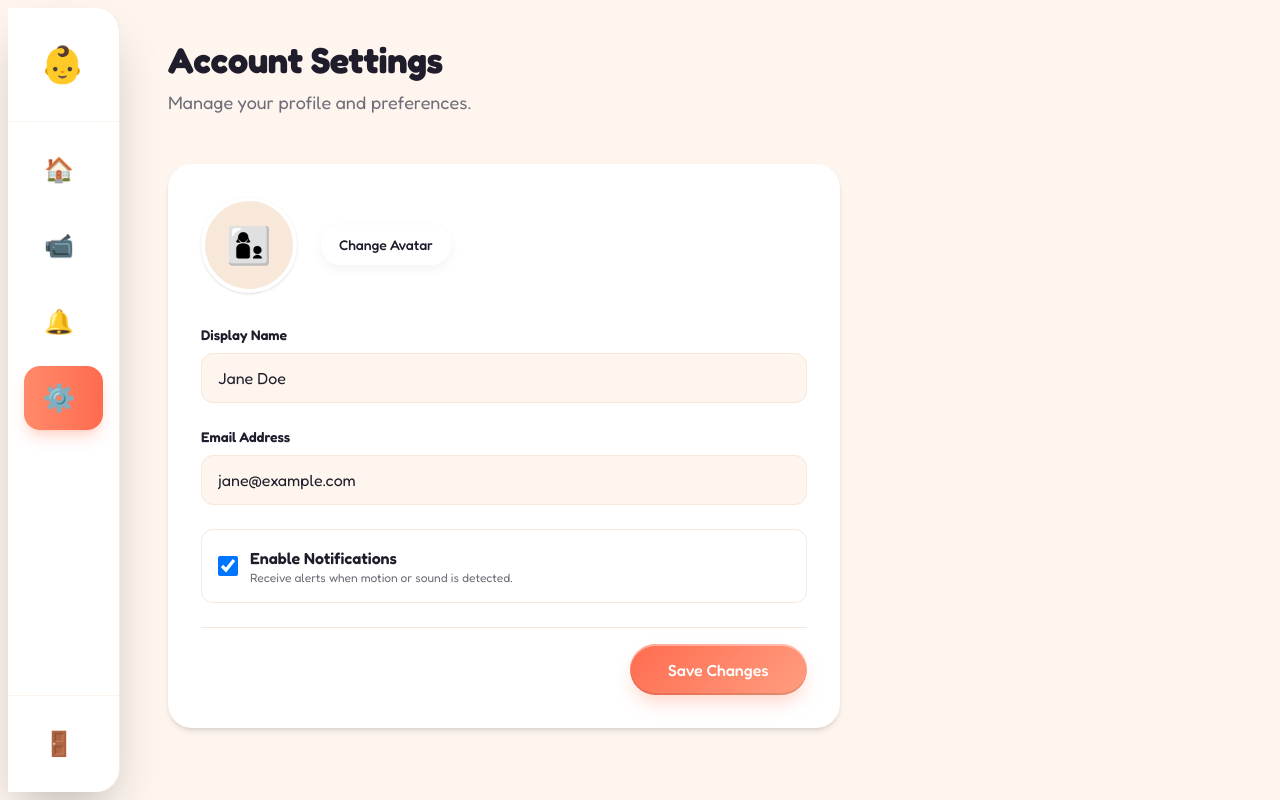
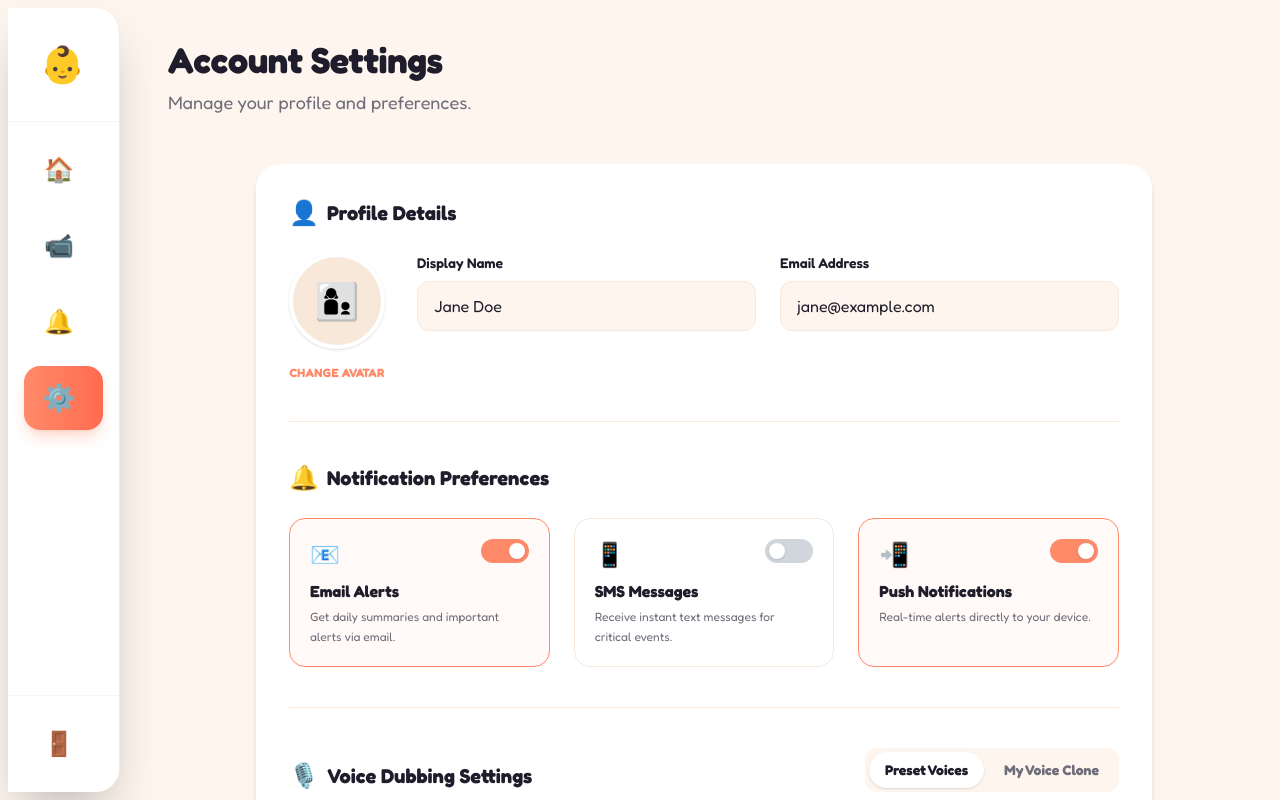
Before and after one commit to vvictort/htc-2026, a React (Vite) app in the folder frontend/: page /profile in a window 1280 px wide. Shown: the top 800 px of the page. Built offline with nearby package versions, Linux system fonts and the light colour scheme.

Commit message:
added saved change notification

```diff
--- /dev/null
+++ b/frontend/src/components/ui/Toast.tsx
@@ -0,0 +1,44 @@
+import { motion, AnimatePresence } from "framer-motion";
+import { useEffect } from "react";
+
+interface ToastProps {
+  message: string;
+  isVisible: boolean;
+  onClose: () => void;
+  type?: "success" | "error";
+}
+
+export default function Toast({ message, isVisible, onClose, type = "success" }: ToastProps) {
+  useEffect(() => {
+    if (isVisible) {
+      const timer = setTimeout(onClose, 3000);
+      return () => clearTimeout(timer);
+    }
+  }, [isVisible, onClose]);
+
+  return (
+    <AnimatePresence>
+      {isVisible && (
+        <motion.div
+          initial={{ opacity: 0, y: 50, scale: 0.9 }}
+          animate={{ opacity: 1, y: 0, scale: 1 }}
+          exit={{ opacity: 0, y: 20, scale: 0.9 }}
+          className="fixed bottom-6 right-6 z-50 flex items-center gap-4 bg-charcoal text-white px-6 py-4 rounded-xl shadow-2xl border border-white/10">
+          <div
+            className={`w-8 h-8 rounded-full flex items-center justify-center text-lg ${
+              type === "success" ? "bg-green-500 text-white" : "bg-red-500 text-white"
+            }`}>
+            {type === "success" ? "✓" : "!"}
+          </div>
+          <div>
+            <p className="font-bold text-lg leading-none mb-1">{type === "success" ? "Success!" : "Error"}</p>
+            <p className="text-sm text-gray-300 font-medium">{message}</p>
+          </div>
+          <button onClick={onClose} className="ml-4 text-gray-400 hover:text-white transition-colors">
+            ✕
+          </button>
+        </motion.div>
+      )}
+    </AnimatePresence>
+  );
+}
--- a/frontend/src/pages/ProfilePage.tsx
+++ b/frontend/src/pages/ProfilePage.tsx
@@ -1,48 +1,76 @@
 import DashboardLayout from "../components/dashboard/DashboardLayout";
 import { useState } from "react";
+import VoiceSelector from "../components/onboarding/VoiceSelector";
+import VoiceRecorder from "../components/onboarding/VoiceRecorder";
+import { motion, AnimatePresence } from "framer-motion";
+import Toast from "../components/ui/Toast";
 
 export default function ProfilePage() {
   const [formData, setFormData] = useState({
     displayName: "Jane Doe",
     email: "jane@example.com",
-    notifications: true,
     theme: "light",
+    notifications: {
+      email: true,
+      sms: false,
+      push: true,
+    },
   });
 
-  const handleChange = (e: React.ChangeEvent<HTMLInputElement | HTMLSelectElement>) => {
-    const { name, value, type } = e.target;
-    const checked = (e.target as HTMLInputElement).checked;
+  const [voiceMode, setVoiceMode] = useState<"preset" | "clone">("preset");
+  const [showToast, setShowToast] = useState(false);
 
+  const handleChange = (e: React.ChangeEvent<HTMLInputElement>) => {
+    const { name, value } = e.target;
     setFormData((prev) => ({
       ...prev,
-      [name]: type === "checkbox" ? checked : value,
+      [name]: value,
+    }));
+  };
+
+  const handleNotificationChange = (type: "email" | "sms" | "push") => {
+    setFormData((prev) => ({
+      ...prev,
+      notifications: {
+        ...prev.notifications,
+        [type]: !prev.notifications[type],
+      },
     }));
   };
 
   const handleSubmit = (e: React.FormEvent) => {
     e.preventDefault();
     // Save logic here
-    alert("Settings saved!");
+    setShowToast(true);
   };
 
   return (
     <DashboardLayout title="Account Settings" subtitle="Manage your profile and preferences.">
-      <div className="bg-white rounded-card p-8 border border-white/60 shadow-md max-w-2xl">
-        <form onSubmit={handleSubmit} className="space-y-6">
-          {/* Avatar Section */}
-          <div className="flex items-center gap-6 mb-8">
+      <Toast
+        message="Your settings have been saved successfully."
+        isVisible={showToast}
+        onClose={() => setShowToast(false)}
+      />
+      <div className="bg-white rounded-card p-8 border border-white/60 shadow-md max-w-4xl mx-auto">
+        <form onSubmit={handleSubmit} className="space-y-10">
+          {/* Profile Section */}
+          <section>
+            <h3 className="text-xl font-bold text-charcoal mb-6 flex items-center gap-2">
+              <span className="text-2xl">👤</span> Profile Details
+            </h3>
+            <div className="flex flex-col md:flex-row gap-8 items-start">
+              <div className="flex flex-col items-center gap-4">
                 <div className="w-24 h-24 rounded-full bg-warm-cream flex items-center justify-center text-4xl border-4 border-white shadow-sm">
                   👩‍👦
                 </div>
-            <div>
-              <button type="button" className="btn-secondary text-sm py-2 px-4">
+                <button
+                  type="button"
+                  className="text-xs font-bold text-coral hover:text-coral-dark uppercase tracking-wide">
                   Change Avatar
                 </button>
               </div>
-          </div>
-
-          <div className="grid md:grid-cols-2 gap-6">
-            <div className="col-span-2">
+              <div className="flex-1 grid md:grid-cols-2 gap-6 w-full">
+                <div>
                   <label className="block text-sm font-semibold text-charcoal mb-2">Display Name</label>
                   <input
                     type="text"
@@ -52,8 +80,7 @@ export default function ProfilePage() {
                     className="w-full px-4 py-3 rounded-xl bg-warm-white border border-warm-cream focus:outline-none focus:ring-2 focus:ring-coral"
                   />
                 </div>
-
-            <div className="col-span-2">
+                <div>
                   <label className="block text-sm font-semibold text-charcoal mb-2">Email Address</label>
                   <input
                     type="email"
@@ -63,27 +90,138 @@ export default function ProfilePage() {
                     className="w-full px-4 py-3 rounded-xl bg-warm-white border border-warm-cream focus:outline-none focus:ring-2 focus:ring-coral"
                   />
                 </div>
+              </div>
+            </div>
+          </section>
 
-            <div className="col-span-2">
-              <label className="flex items-center gap-3 p-4 border border-warm-cream rounded-xl cursor-pointer hover:bg-warm-white transition-colors">
+          <hr className="border-warm-cream" />
+
+          {/* Notifications Section */}
+          <section>
+            <h3 className="text-xl font-bold text-charcoal mb-6 flex items-center gap-2">
+              <span className="text-2xl">🔔</span> Notification Preferences
+            </h3>
+            <div className="grid md:grid-cols-3 gap-6">
+              {[
+                {
+                  id: "email",
+                  label: "Email Alerts",
+                  icon: "📧",
+                  desc: "Get daily summaries and important alerts via email.",
+                },
+                {
+                  id: "sms",
+                  label: "SMS Messages",
+                  icon: "📱",
+                  desc: "Receive instant text messages for critical events.",
+                },
+                {
+                  id: "push",
+                  label: "Push Notifications",
+                  icon: "📲",
+                  desc: "Real-time alerts directly to your device.",
+                },
+              ].map((item) => (
+                <label
+                  key={item.id}
+                  className={`flex flex-col p-5 border rounded-2xl cursor-pointer transition-all ${
+                    formData.notifications[item.id as keyof typeof formData.notifications]
+                      ? "border-coral bg-coral/5"
+                      : "border-warm-cream hover:bg-warm-white"
+                  }`}>
+                  <div className="flex justify-between items-start mb-2">
+                    <span className="text-2xl">{item.icon}</span>
+                    <div
+                      className={`w-12 h-6 rounded-full p-1 transition-colors ${
+                        formData.notifications[item.id as keyof typeof formData.notifications]
+                          ? "bg-coral"
+                          : "bg-gray-300"
+                      }`}>
+                      <div
+                        className={`w-4 h-4 rounded-full bg-white shadow-sm transition-transform ${
+                          formData.notifications[item.id as keyof typeof formData.notifications]
+                            ? "translate-x-6"
+                            : "translate-x-0"
+                        }`}
+                      />
+                    </div>
                     <input
                       type="checkbox"
-                  name="notifications"
-                  checked={formData.notifications}
-                  onChange={handleChange}
-                  className="w-5 h-5 text-coral rounded focus:ring-coral"
+                      className="hidden"
+                      checked={formData.notifications[item.id as keyof typeof formData.notifications]}
+                      onChange={() => handleNotificationChange(item.id as "email" | "sms" | "push")}
                     />
-                <div>
-                  <span className="font-semibold text-charcoal">Enable Notifications</span>
-                  <p className="text-xs text-mid-gray">Receive alerts when motion or sound is detected.</p>
                   </div>
+                  <span className="font-bold text-charcoal mb-1">{item.label}</span>
+                  <p className="text-xs text-mid-gray leading-relaxed">{item.desc}</p>
                 </label>
+              ))}
+            </div>
+          </section>
+
+          <hr className="border-warm-cream" />
+
+          {/* Voice Settings Section */}
+          <section>
+            <div className="flex justify-between items-end mb-6">
+              <h3 className="text-xl font-bold text-charcoal flex items-center gap-2">
+                <span className="text-2xl">🎙️</span> Voice Dubbing Settings
+              </h3>
+              <div className="bg-warm-white p-1 rounded-xl flex gap-1">
+                <button
+                  type="button"
+                  onClick={() => setVoiceMode("preset")}
+                  className={`px-4 py-2 text-sm font-bold rounded-lg transition-colors ${
+                    voiceMode === "preset" ? "bg-white shadow-sm text-charcoal" : "text-mid-gray hover:text-charcoal"
+                  }`}>
+                  Preset Voices
+                </button>
+                <button
+                  type="button"
+                  onClick={() => setVoiceMode("clone")}
+                  className={`px-4 py-2 text-sm font-bold rounded-lg transition-colors ${
+                    voiceMode === "clone" ? "bg-white shadow-sm text-charcoal" : "text-mid-gray hover:text-charcoal"
+                  }`}>
+                  My Voice Clone
+                </button>
               </div>
             </div>
 
-          <div className="pt-4 border-t border-warm-cream flex justify-end">
-            <button type="submit" className="btn-primary">
-              Save Changes
+            <div className="bg-warm-white/50 rounded-2xl p-6 border border-warm-cream">
+              <AnimatePresence mode="wait">
+                {voiceMode === "preset" ? (
+                  <motion.div
+                    key="preset"
+                    initial={{ opacity: 0, x: -10 }}
+                    animate={{ opacity: 1, x: 0 }}
+                    exit={{ opacity: 0, x: 10 }}>
+                    <p className="text-sm text-mid-gray mb-4">
+                      Choose a soothing AI voice for reading stories or comforting your baby.
+                    </p>
+                    <VoiceSelector onSelect={(id) => console.log("Selected voice:", id)} />
+                  </motion.div>
+                ) : (
+                  <motion.div
+                    key="clone"
+                    initial={{ opacity: 0, x: 10 }}
+                    animate={{ opacity: 1, x: 0 }}
+                    exit={{ opacity: 0, x: -10 }}>
+                    <p className="text-sm text-mid-gray mb-4">
+                      Record your own voice to create a custom AI clone. Your baby will hear you, even when you're away.
+                    </p>
+                    <VoiceRecorder onComplete={(blob) => console.log("Recorded blob:", blob)} />
+                  </motion.div>
+                )}
+              </AnimatePresence>
+            </div>
+          </section>
+
+          <div className="pt-6 border-t border-warm-cream flex justify-end gap-4">
+            <button type="button" className="btn-secondary">
+              Cancel
+            </button>
+            <button type="submit" className="btn-primary px-8">
+              Save All Changes
             </button>
           </div>
         </form>
```
Lines whose indentation alone changed are shown as unchanged.
